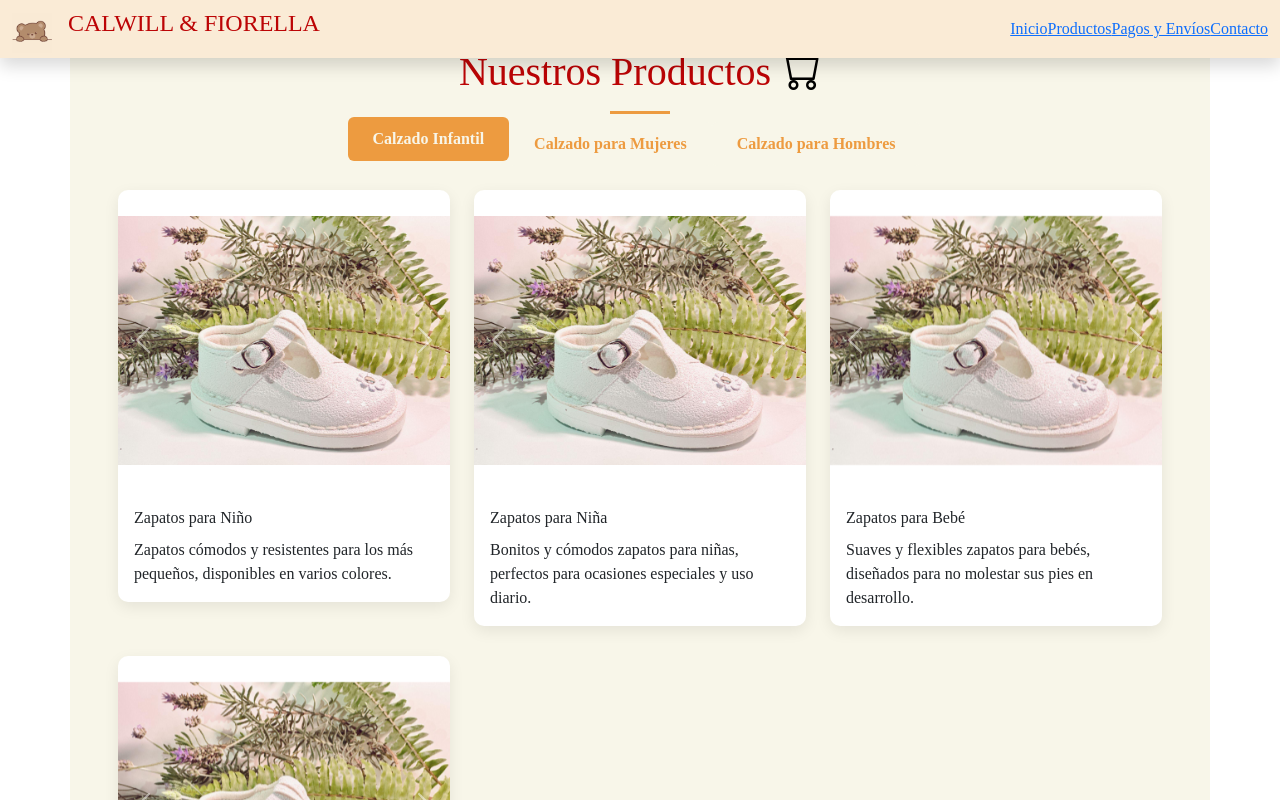
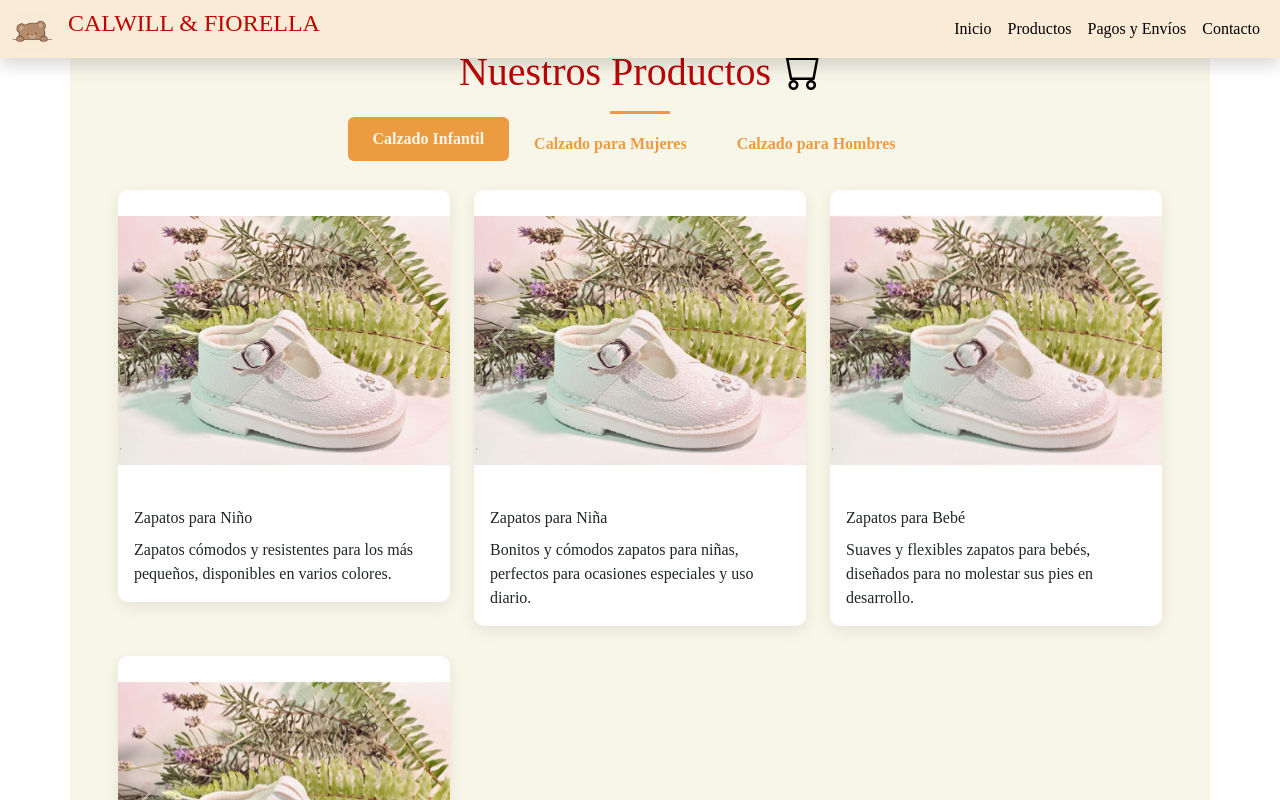
Before and after one commit to blackanvilsoftworks/CalwillYFiorella_react, a React (Vite) app: page /productos in a window 1280 px wide. Shown: the top 800 px of the page. Built offline with nearby package versions, Linux system fonts and the light colour scheme.

Commit message:
Se adecúa el componente Menu para el uso de .scss y se soluciona inconvenientes con los NavLink

```diff
--- a/src/components/layout/Menu.css
+++ /dev/null
@@ -1,34 +0,0 @@
-:root {
-  --navbar-color: rgb(250, 235, 214);
-  --global-font               : 'Borel';
-  --secondary-color           : rgb(188, 4, 5); /* titles and navbar */
-  --accent-color              : #ed9b40;
-  --icons-color               : #000;
-}
-
-.navbar {
-  background-color: var(--navbar-color);
-}
-
-.navbar-title {
-  font-family : var(--global-font);
-  font-size   : 1.5rem;
-  color       : var(--secondary-color);
-}
-
-#navbarNav .nav-link {
-  font-family : var(--global-font);
-  color       : var(--icons-color);
-}
-
-#navbarNav .nav-link:hover {
-  color: var(--accent-color);
-}
-
-@media (max-width: 576px) {
-  .navbar-title {
-    font-size   : 1rem !important; /* Tamaño reducido para móviles */
-    margin-right: auto;
-    margin-left : auto;
-  }
-}
--- a/src/components/layout/Menu.jsx
+++ b/src/components/layout/Menu.jsx
@@ -3,7 +3,7 @@ import {
     Link
 } from 'react-router-dom';
 
-import './Menu.css';
+import './Menu.scss';
 
 const Menu = () => {
     return (<>
@@ -13,16 +13,15 @@ const Menu = () => {
                     <img className="d-inline-block align-text-top me-2" src="/navbar-logo.png" alt="calwill &amp; fiorella Logo" height="40" />
                     <span className="ms-2 navbar-title">CALWILL &amp; FIORELLA</span>
                 </Link>
-                {/* <a className="navbar-brand" href="#hero_container"></a> */}
                 <button className="navbar-toggler border-0" data-bs-toggle="collapse" data-bs-target="#navbarNav" aria-controls="navbarNav" aria-expanded="false" aria-label="Toggle navigation" type="button">
                     <span className="navbar-toggler-icon"></span>
                 </button>
                 <div id="navbarNav" className="collapse navbar-collapse text-center ps-auto">
                     <ul className="navbar-nav ms-auto">
-                        <NavLink className="nav-item" to='/'>Inicio</NavLink>
-                        <NavLink className="nav-item" to='/productos'>Productos</NavLink>
-                        <NavLink className="nav-item" to='/pagos_envios'>Pagos y Envíos</NavLink>
-                        <NavLink className="nav-item" to='/contacto'>Contacto</NavLink>
+                        <li className='nav-item'><NavLink className="nav-link" to='/'>Inicio</NavLink></li>
+                        <li className='nav-item'><NavLink className="nav-link" to='/productos'>Productos</NavLink></li>
+                        <li className='nav-item'><NavLink className="nav-link" to='/pagos_envios'>Pagos y Envíos</NavLink></li>
+                        <li className='nav-item'><NavLink className="nav-link" to='/contacto'>Contacto</NavLink></li>
                     </ul>
                 </div>
             </div>
--- /dev/null
+++ b/src/components/layout/Menu.scss
@@ -0,0 +1,26 @@
+@use '../../styles/global/variables' as *;
+
+.navbar {
+  background-color: $navbar-bg-color;
+
+  .navbar-title {
+    font-size : 1.5rem;
+    color     : $secondary-color;
+  }
+
+  .nav-link {
+    color: $icons-color;
+
+    &:hover {
+      color: $accent-color;
+    }
+  }
+}
+
+@media (max-width: 576px) {
+  .navbar-title {
+    font-size   : 1rem !important; /* Tamaño reducido para móviles */
+    margin-right: auto;
+    margin-left : auto;
+  }
+}
--- a/src/styles/global/_variables.scss
+++ b/src/styles/global/_variables.scss
@@ -3,6 +3,7 @@ $global-font: 'Borel';
 
 // COLORS
 $white-color                : #fff;
+$antique-white-color        : rgb(250, 235, 214);
 $black-color                : #000;
 $cream-white-color          : rgb(248, 246, 233);
 $red-color                  : rgb(188, 4, 5); /* titles and navbar */
@@ -13,6 +14,9 @@ $charcoal-gray-color        : #313638;
 // BACKGRAUND COLORS
 $primary-background-color   : $white-color;
 $secondary-background-color : $cream-white-color;
+
+// NAVBAR
+$navbar-bg-color: $antique-white-color;
 
 // TITLE/SUBTITLES COLORS
 $titles-subtitles-color: $red-color;
```
